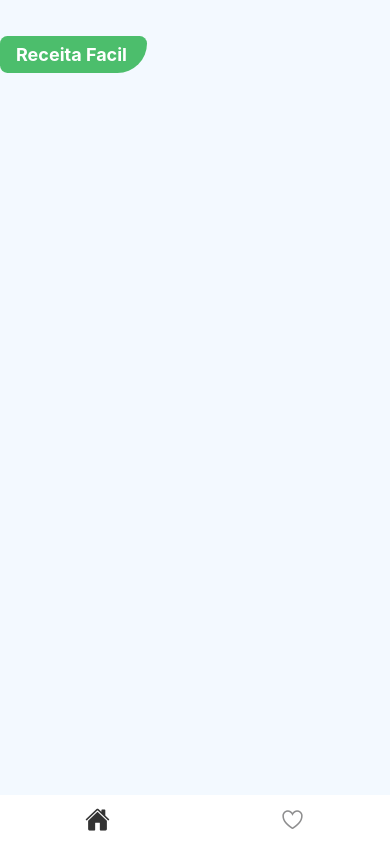
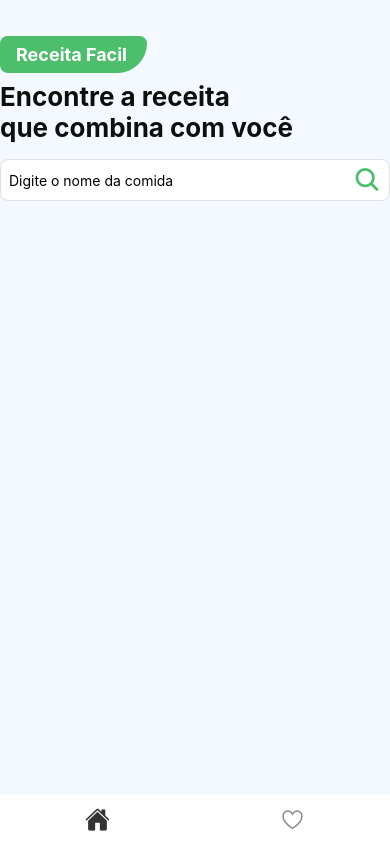
Before and after one commit to rebeccaaaaOrram/RN-app-receitas-estudo, a React Native app: screen /Home in a window 390 px wide. Built offline with nearby package versions, Linux system fonts and the light colour scheme.

Commit message:
feat: seacrh area

```diff
--- a/src/pages/home/index.js
+++ b/src/pages/home/index.js
@@ -1,10 +1,21 @@
-import { View, Text, StyleSheet, SafeAreaView } from 'react-native';
+import { View, Text, StyleSheet, SafeAreaView, TextInput, TouchableOpacity } from 'react-native';
+import { Ionicons } from  '@expo/vector-icons';
 import Logo from '../../components/logo';
 
 export default function Home() {
   return (
     <SafeAreaView style={styles.container}>
       <Logo />
+
+      <Text style={styles.title}>Encontre a receita</Text>
+      <Text style={styles.title}>que combina com você</Text>
+
+      <View style={styles.form}>
+        <TextInput style={styles.searchInput} placeholder="Digite o nome da comida"/>
+        <TouchableOpacity>
+          <Ionicons name="search" size={28} color="#4cbe6c" />
+        </TouchableOpacity>
+      </View>
     </SafeAreaView>
   );
 }
@@ -16,5 +27,29 @@
       paddingTop: 36,
       paddingStart: 14,
       paddingEnd: 14,
-    }
+    },
+    title: {
+      fontSize: 26,
+      fontWeight: 'bold',
+      color: '#0e0e0e',
+    },
+    form: {
+      flexDirection: 'row',
+      backgroundColor: '#fff',
+      width: '100%',
+      borderRadius: 8,
+      marginTop: 16,
+      marginBottom: 16,
+      borderWidth: 1,
+      borderColor: '#e0e0e0',
+      paddingLeft: 8,
+      paddingRight: 8,
+      alignItems: 'center',
+      justifyContent: 'space-between',
+    },
+    searchInput: {
+      width: '90%',
+      height: 40,
+      maxWidth: '90%',
+    },
 });
```
